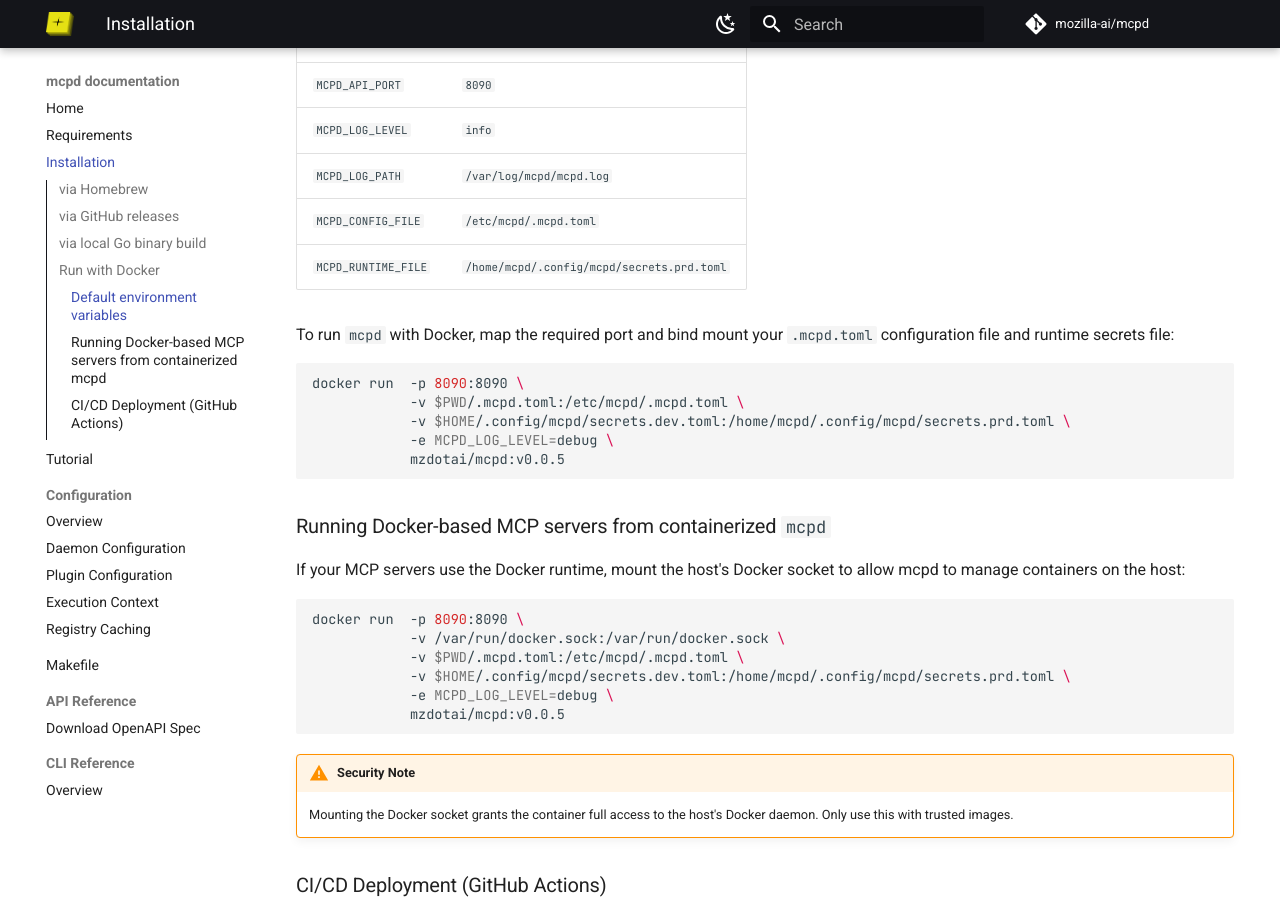
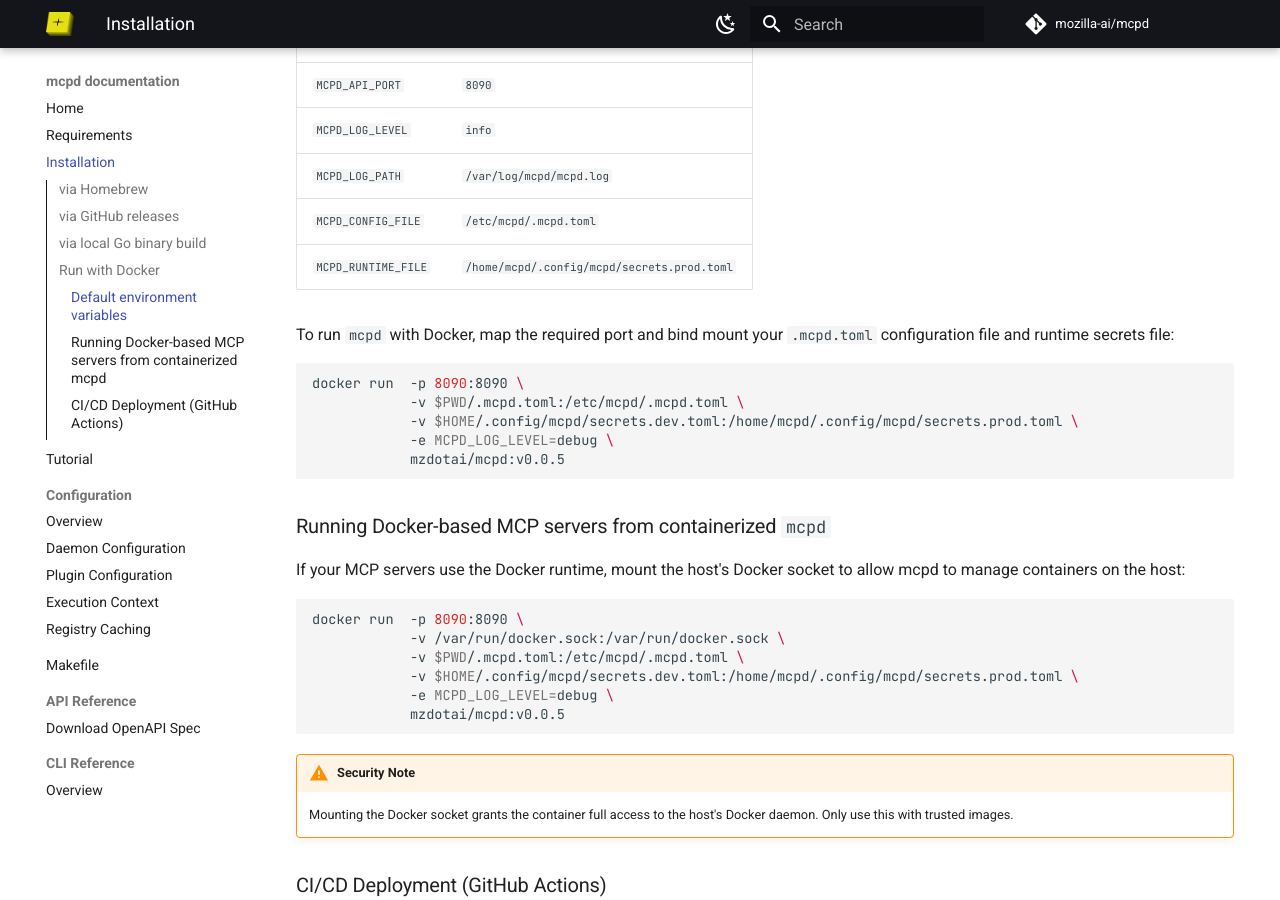
Before and after one commit to mozilla-ai/mcpd, an MkDocs documentation site: the page built from docs/installation.md, in a window 1280 px wide and 900 px high, scrolled down 1855 px. Built offline with MkDocs 1.6.1 and Material for MkDocs 9.7.7, drawn with Linux system fonts in a browser that asks for light colours; comment, search, counter and statistics services are not loaded.

Commit message:
fix: standardize on 'prod' naming instead of 'prd'
Update secrets.prd.toml references to secrets.prod.toml across:
- Dockerfile
- docker-compose.yaml
- docs/installation.md
- .github/workflows/deploy.yaml

This aligns with the naming used by 'mcpd config export'.

````diff
--- a/docker-compose.yaml
+++ b/docker-compose.yaml
@@ -10,10 +10,10 @@
       MCPD_LOG_LEVEL: ${MCPD_LOG_LEVEL:-INFO}
       MCPD_LOG_PATH: ${MCPD_LOG_PATH:-/var/log/mcpd/mcpd.log}
       MCPD_CONFIG_FILE: ${MCPD_CONFIG_FILE:-/etc/mcpd/.mcpd.toml}
-      MCPD_RUNTIME_FILE: ${MCPD_RUNTIME_FILE:-/home/mcpd/.config/mcpd/secrets.prd.toml}
+      MCPD_RUNTIME_FILE: ${MCPD_RUNTIME_FILE:-/home/mcpd/.config/mcpd/secrets.prod.toml}
     ports:
       - "${MCPD_API_PORT:-8090}:${MCPD_API_PORT:-8090}"
     volumes:
-      - "${HOME}/.config/mcpd/secrets.dev.toml:/home/mcpd/.config/mcpd/secrets.prd.toml:ro"
+      - "${HOME}/.config/mcpd/secrets.dev.toml:/home/mcpd/.config/mcpd/secrets.prod.toml:ro"
       - "./.mcpd.toml:/etc/mcpd/.mcpd.toml:ro"
       - "./mcpd-container-logs:/var/log/mcpd"
--- a/docs/installation.md
+++ b/docs/installation.md
@@ -81,13 +81,13 @@
 
 ### Default environment variables
 
-| Name                | Default Value                              |
-|---------------------|--------------------------------------------|
-| `MCPD_API_PORT`     | `8090`                                     |
-| `MCPD_LOG_LEVEL`    | `info`                                     |
-| `MCPD_LOG_PATH`     | `/var/log/mcpd/mcpd.log`                   |
-| `MCPD_CONFIG_FILE`  | `/etc/mcpd/.mcpd.toml`                     |
-| `MCPD_RUNTIME_FILE` | `/home/mcpd/.config/mcpd/secrets.prd.toml` |
+| Name                | Default Value                               |
+|---------------------|---------------------------------------------|
+| `MCPD_API_PORT`     | `8090`                                      |
+| `MCPD_LOG_LEVEL`    | `info`                                      |
+| `MCPD_LOG_PATH`     | `/var/log/mcpd/mcpd.log`                    |
+| `MCPD_CONFIG_FILE`  | `/etc/mcpd/.mcpd.toml`                      |
+| `MCPD_RUNTIME_FILE` | `/home/mcpd/.config/mcpd/secrets.prod.toml` |
 
 
 To run `mcpd` with Docker, map the required port and bind mount your `.mcpd.toml` configuration file and runtime secrets file:
@@ -95,7 +95,7 @@
 ```bash
 docker run  -p 8090:8090 \
             -v $PWD/.mcpd.toml:/etc/mcpd/.mcpd.toml \
-            -v $HOME/.config/mcpd/secrets.dev.toml:/home/mcpd/.config/mcpd/secrets.prd.toml \
+            -v $HOME/.config/mcpd/secrets.dev.toml:/home/mcpd/.config/mcpd/secrets.prod.toml \
             -e MCPD_LOG_LEVEL=debug \
             mzdotai/mcpd:v0.0.5
 ```
@@ -108,7 +108,7 @@
 docker run  -p 8090:8090 \
             -v /var/run/docker.sock:/var/run/docker.sock \
             -v $PWD/.mcpd.toml:/etc/mcpd/.mcpd.toml \
-            -v $HOME/.config/mcpd/secrets.dev.toml:/home/mcpd/.config/mcpd/secrets.prd.toml \
+            -v $HOME/.config/mcpd/secrets.dev.toml:/home/mcpd/.config/mcpd/secrets.prod.toml \
             -e MCPD_LOG_LEVEL=debug \
             mzdotai/mcpd:v0.0.5
 ```
````
Also changed, not shown: 2 other files.
